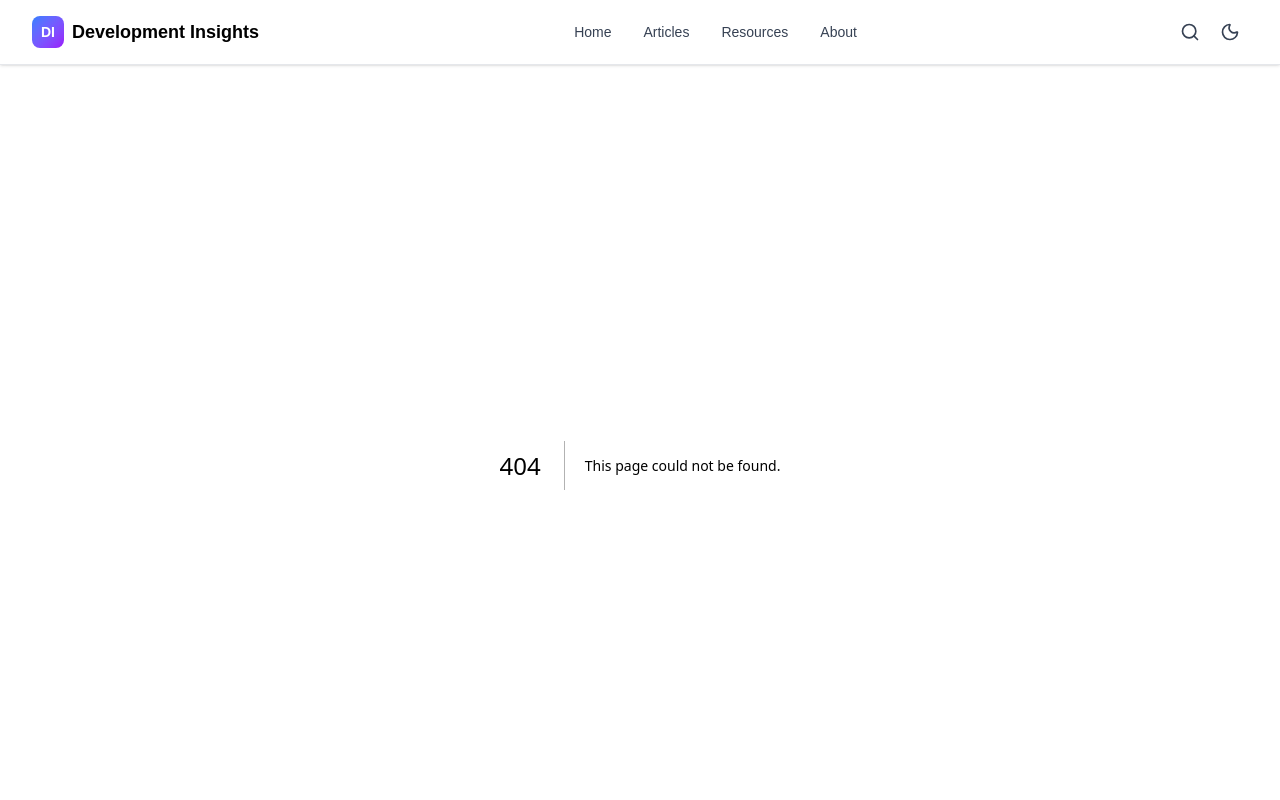
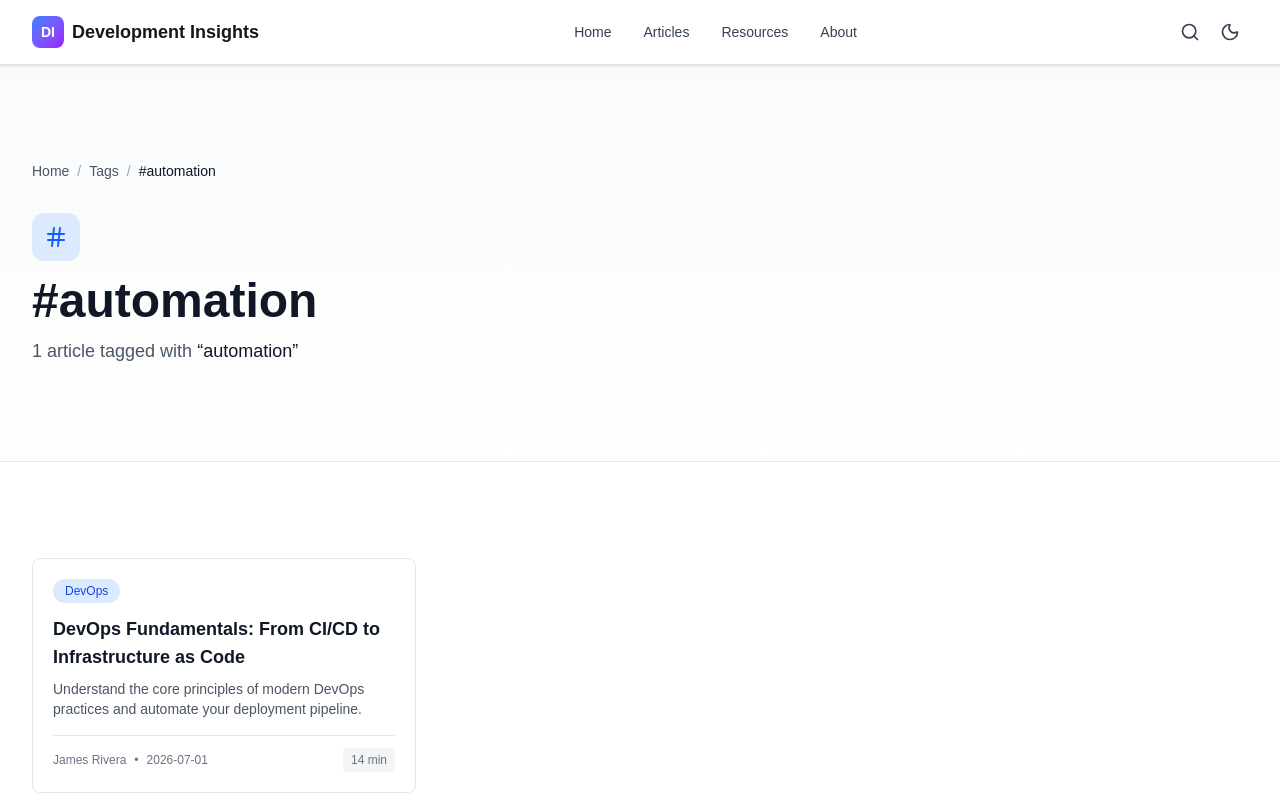
Before and after one commit to gwash3256/DEVELOPMENT-INSIGHTS., a Next.js app: page /tags/automation in a window 1280 px wide. Before the commit this address had no page. Shown: the top 800 px of the page. Built offline with nearby package versions, Linux system fonts and the light colour scheme.

Commit message:
Sprint 6.4

```diff
--- /dev/null
+++ b/src/app/tags/[tag]/page.tsx
@@ -0,0 +1,163 @@
+import { Metadata } from "next";
+import { notFound } from "next/navigation";
+import { Hash } from "lucide-react";
+import Container from "@/components/shared/Container";
+import Breadcrumb from "@/components/article/Breadcrumb";
+import ArticleCard from "@/components/article/ArticleCard";
+import { articles } from "@/data/articles";
+
+const ARTICLES_PER_PAGE = 9;
+
+// ---------------------------------------------------------------------------
+// Helpers
+// ---------------------------------------------------------------------------
+
+/** All unique tags derived from the articles array */
+function getAllTags(): string[] {
+  const set = new Set<string>();
+  for (const article of articles) {
+    for (const tag of article.tags) {
+      set.add(tag);
+    }
+  }
+  return [...set];
+}
+
+/** Articles that carry this tag, sorted newest-first */
+function getArticlesByTag(tag: string) {
+  return articles
+    .filter((a) => a.tags.includes(tag))
+    .sort((a, b) => new Date(b.date).getTime() - new Date(a.date).getTime());
+}
+
+// ---------------------------------------------------------------------------
+// Static params — one SSG route per known tag
+// ---------------------------------------------------------------------------
+export function generateStaticParams() {
+  return getAllTags().map((tag) => ({
+    // Next.js will encode this automatically when constructing hrefs;
+    // here we supply the raw value so the param matches the decoded lookup.
+    tag: encodeURIComponent(tag),
+  }));
+}
+
+// ---------------------------------------------------------------------------
+// Metadata
+// ---------------------------------------------------------------------------
+interface PageProps {
+  params: Promise<{ tag: string }>;
+}
+
+export async function generateMetadata({ params }: PageProps): Promise<Metadata> {
+  const { tag: rawTag } = await params;
+  const tag = decodeURIComponent(rawTag);
+  const tagArticles = getArticlesByTag(tag);
+
+  if (tagArticles.length === 0) {
+    return { title: "Tag Not Found | Development Insights" };
+  }
+
+  return {
+    title: `#${tag} | Development Insights`,
+    description: `${tagArticles.length} ${tagArticles.length === 1 ? "article" : "articles"} tagged with "${tag}" on Development Insights.`,
+    keywords: tag,
+  };
+}
+
+// ---------------------------------------------------------------------------
+// Page
+// ---------------------------------------------------------------------------
+export default async function TagPage({ params }: PageProps) {
+  const { tag: rawTag } = await params;
+  const tag = decodeURIComponent(rawTag);
+
+  const tagArticles = getArticlesByTag(tag);
+
+  // Unknown tag → 404
+  if (!getAllTags().includes(tag)) notFound();
+
+  const totalPages = Math.max(1, Math.ceil(tagArticles.length / ARTICLES_PER_PAGE));
+  // Tag pages are SSG — no searchParams, so we always render page 1.
+  // If pagination is needed in the future, add a [tag]/page/[page] route.
+  const visibleArticles = tagArticles.slice(0, ARTICLES_PER_PAGE);
+
+  const breadcrumbItems = [
+    { label: "Home", href: "/" },
+    { label: "Tags", href: "/tags" },
+    { label: `#${tag}`, href: `/tags/${encodeURIComponent(tag)}` },
+  ];
+
+  return (
+    <>
+      {/* Hero */}
+      <section className="py-16 md:py-24 bg-gradient-to-b from-gray-50 to-white dark:from-slate-900 dark:to-black border-b border-gray-200 dark:border-slate-800">
+        <Container>
+          {/* Breadcrumb */}
+          <Breadcrumb items={breadcrumbItems} />
+
+          <div className="flex items-center gap-3 mb-4">
+            <div className="w-12 h-12 rounded-xl bg-blue-100 dark:bg-blue-900/30 flex items-center justify-center">
+              <Hash className="w-6 h-6 text-blue-600 dark:text-blue-400" aria-hidden="true" />
+            </div>
+          </div>
+
+          <h1 className="text-4xl md:text-5xl font-bold text-gray-900 dark:text-white mb-3">
+            #{tag}
+          </h1>
+
+          <p className="text-lg text-gray-600 dark:text-gray-400">
+            {tagArticles.length}{" "}
+            {tagArticles.length === 1 ? "article" : "articles"} tagged with{" "}
+            <span className="font-medium text-gray-900 dark:text-white">
+              &ldquo;{tag}&rdquo;
+            </span>
+          </p>
+        </Container>
+      </section>
+
+      {/* Article grid */}
+      <section className="py-16 md:py-24 bg-white dark:bg-black">
+        <Container>
+          {visibleArticles.length > 0 ? (
+            <>
+              <div className="grid grid-cols-1 md:grid-cols-2 lg:grid-cols-3 gap-8">
+                {visibleArticles.map((article) => (
+                  <ArticleCard key={article.id} article={article} />
+                ))}
+              </div>
+
+              {/* Simple "view more" nudge when articles exceed one page */}
+              {totalPages > 1 && (
+                <p className="mt-10 text-center text-sm text-gray-500 dark:text-gray-400">
+                  Showing {visibleArticles.length} of {tagArticles.length} articles.{" "}
+                  <a
+                    href={`/search?q=${encodeURIComponent(tag)}`}
+                    className="text-blue-600 dark:text-blue-400 hover:underline"
+                  >
+                    Search for &ldquo;{tag}&rdquo;
+                  </a>{" "}
+                  to see all results.
+                </p>
+              )}
+            </>
+          ) : (
+            // Shouldn't be reached due to the notFound() guard above,
+            // but kept as a safety net.
+            <div className="text-center py-24">
+              <p className="text-lg font-semibold text-gray-900 dark:text-white mb-2">
+                No articles for this tag
+              </p>
+              <p className="text-sm text-gray-500 dark:text-gray-400 mb-6">
+                Try browsing all{" "}
+                <a href="/tags" className="text-blue-600 dark:text-blue-400 hover:underline">
+                  tags
+                </a>{" "}
+                or searching instead.
+              </p>
+            </div>
+          )}
+        </Container>
+      </section>
+    </>
+  );
+}
```
